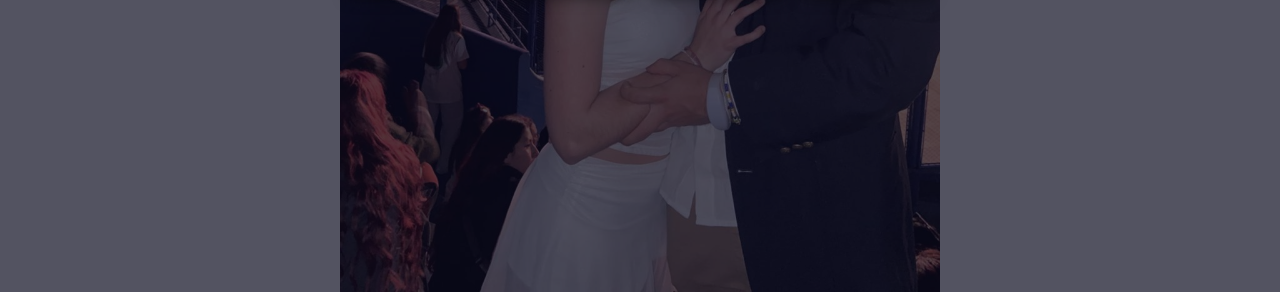
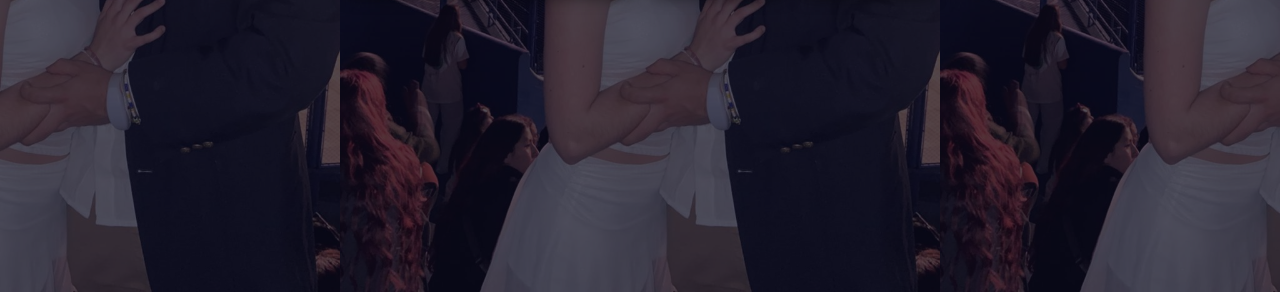
Before and after one commit to SoyFranlo/morat2, a plain HTML site: page recital.html in a window 1280 px wide. Shown: the part 508-800 px from the top of the page. Drawn offline with Linux system fonts and the light colour scheme.

Commit message:
Update recital.html

```diff
--- a/recital.html
+++ b/recital.html
@@ -19,7 +19,7 @@
 
             height: 100%;
             background-position: center;
-            background-repeat: no-repeat;
+            background-repeat: repeat;
             background-size: contain;
             position: relative;
         }
```
